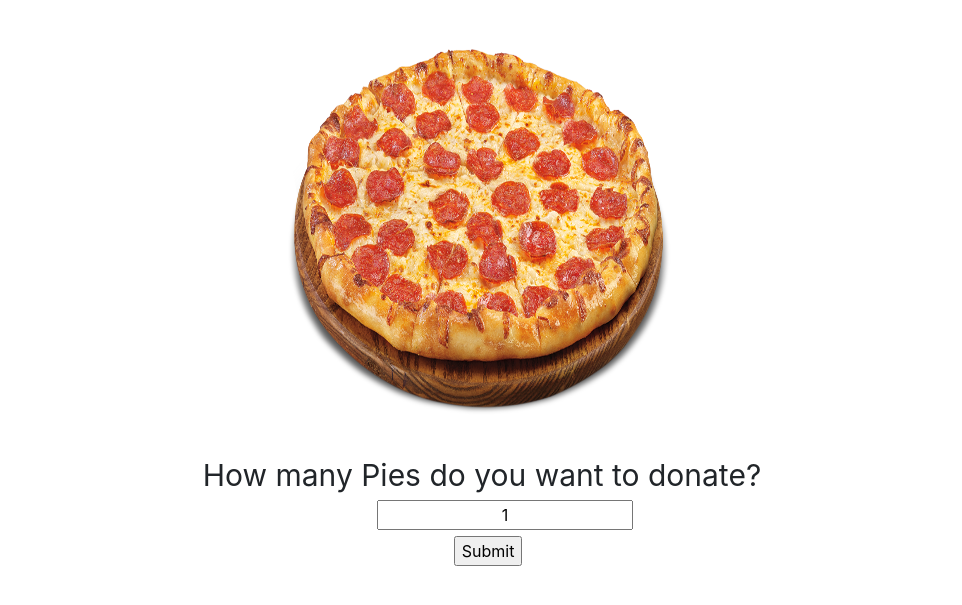
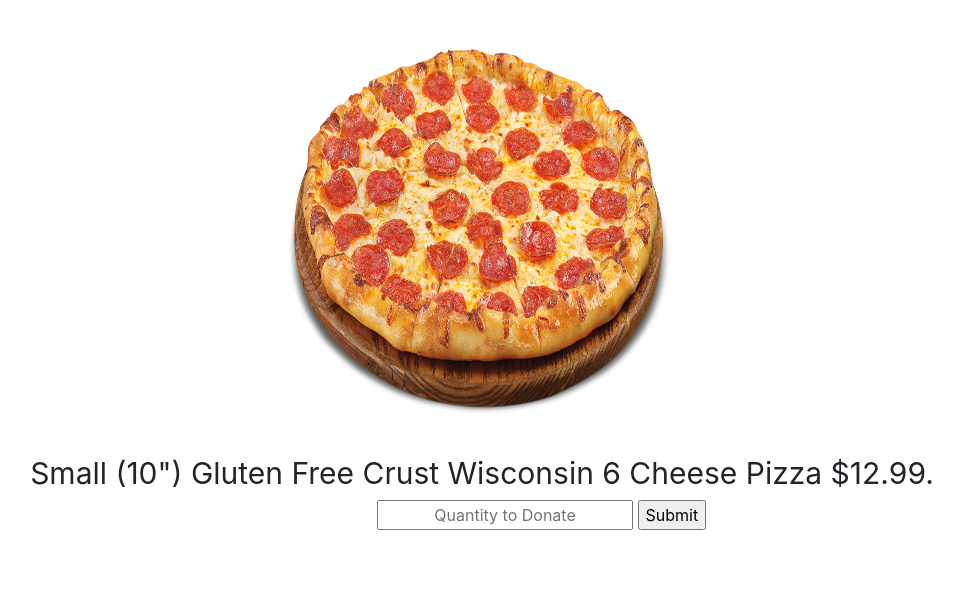
Before and after one commit to Timmypoyu/Share-Mates, a Flask app: page /food in a window 1280 px wide. Shown: the top 605 px of the page, without its empty margins (158-1120 px from the left). Run offline with Flask 2, Linux system fonts and the light colour scheme; some libraries are stand-ins or nearby versions.

Commit message:
html format button

```diff
--- a/static/food.css
+++ b/static/food.css
@@ -3,8 +3,8 @@
 }
 
 .img{
-  height:550px;
-  width:550px;
+  height:350px;
+  width:350px;
 
 }
 .my-container{
--- a/templates/food.html
+++ b/templates/food.html
@@ -25,18 +25,20 @@
 
      <div class="row">
             <div class="col-md-12 col-sm-12 header text-center align-middle">
-                <span class = "align-middle">How many Pies do you want to donate?</span>
+
+                <div>
+                  Small (10") Gluten Free Crust Wisconsin 6 Cheese Pizza $12.99.
+                </div>
+
             </div>
         </div>
 
         <div class= "row form-action">
                 <form action = "{{url_for('pizza')}}" method = "POST">
-
-                    <input type="text" class= "tex" name="amount" value="1">
-                    <br>
-                    <div class= "sub">
-                            <input type="submit" value="Submit">
-                    </div>
+                  <div class="form-group">
+                    <input type="text" class= "tex" name="amount" placeholder="Quantity to Donate">
+                    <input type="submit" value="Submit">
+                  </div>
                 </form>
         </div>
     </div>
```
